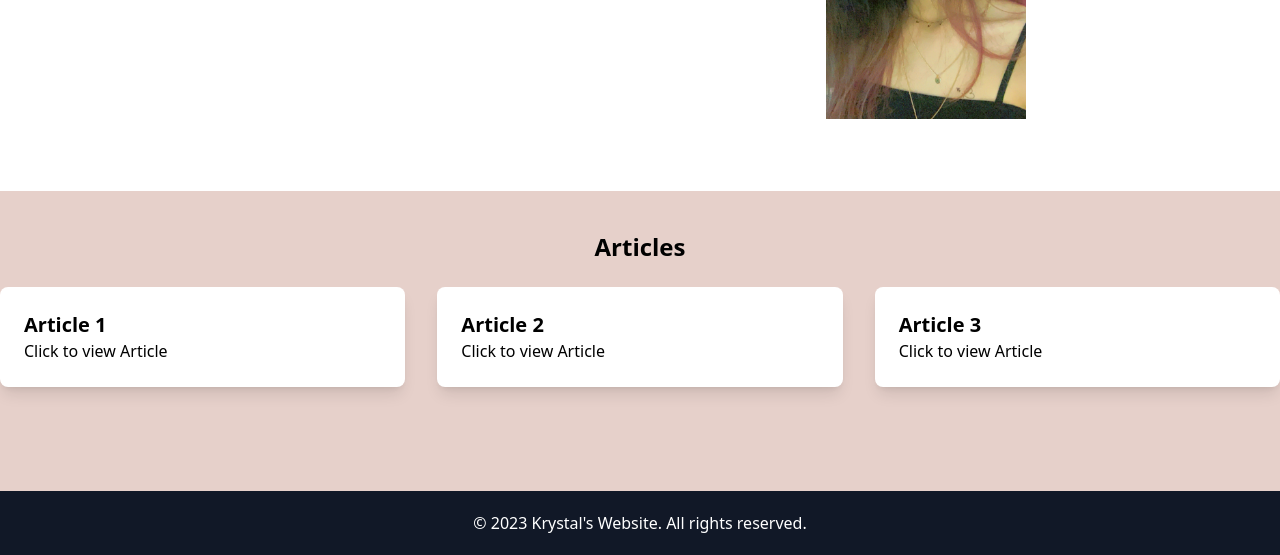
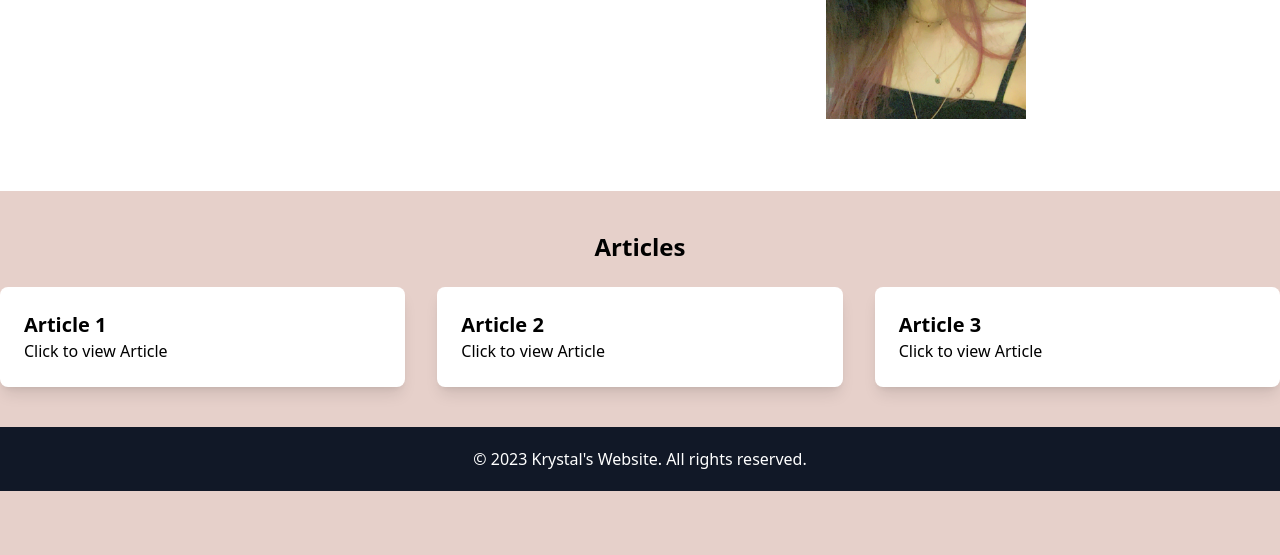
Before and after one commit to krystalZin/Portfolio, a plain HTML site: page index.html in a window 1280 px wide. Shown: the part 369-924 px from the top of the page. After the commit the page ends 860 px from the top, so only its background shows below. Drawn offline with nearby package versions, Linux system fonts and the light colour scheme.

Commit message:
fixed issue with overflow

```diff
--- a/index.html
+++ b/index.html
@@ -1,6 +1,5 @@
 <!DOCTYPE html>
 <html lang="en">
-
 <head>
     <meta charset="UTF-8">
     <meta name="viewport" content="width=device-width, initial-scale=1.0">
@@ -10,8 +9,8 @@
     <link src="style.css" rel="stylesheet">
     <script src="https://cdn.tailwindcss.com"></script>
 </head>
+<body class="bg-[#E6D0CA] font-sans">
 
-<body class="bg-[#E6D0CA] font-sans">
     <nav class="bg-[#313035] p-4">
         <div class="container mx-auto flex justify-between items-center">
             <a href="index.html" class="text-[#F38AA5] text-lg italic">Krystal</a>
@@ -34,10 +33,9 @@
             </div>
         </div>
     </nav>
-    <div class="min-h-screen">
+
     <header class="bg-white text-black py-10">
-            <div
-                class="container mx-auto header-container flex flex-col lg:flex-row items-center justify-center lg:text-left">
+        <div class="container mx-auto header-container flex flex-col lg:flex-row items-center justify-center lg:text-left">
             <div class="header-content px-5 text-center lg:text-left">
                 <h1 class="text-2xl font-semibold mb-3">Ngu Eain (Krystal) Zin</h1>
                 <p class="text-lg mb-2">Computer Science Student at Toronto Metropolitan University</p>
@@ -52,13 +50,14 @@
                             d="M215.7 499.2C267 435 384 279.4 384 192C384 86 298 0 192 0S0 86 0 192c0 87.4 117 243 168.3 307.2c12.3 15.3 35.1 15.3 47.4 0zM192 128a64 64 0 1 1 0 128 64 64 0 1 1 0-128z" />
                     </svg>
                     Toronto, ON
+                </p>
             </div>
-                <img src="public/profile.jpg" alt="Profile Picture"
-                    class="profile-image py-8 ml-3 rounded-lg lg:max-w-[200px]" width="200px">
+            <img src="public/profile.jpg" alt="Profile Picture" class="profile-image py-8 ml-3 rounded-lg lg:max-w-[200px]" width="200px">
         </div>
     </header>
-        <section class="container mx-auto py-10">
-            <h2 class="text-2xl font-semibold mb-6 text-center">Articles</h2>
+
+    <div class="container mx-auto max-w-screen-xl py-10 px-4 md:px-0">
+        <h2 class="text-2xl font-semibold mb-6 text-center text-black">Articles</h2>
         <div class="grid grid-cols-1 sm:grid-cols-2 md:grid-cols-3 gap-8">
             <a href="https://www.github.com" target="_blank"
                 class="bg-white rounded-lg hover:bg-stone-500 shadow-lg p-6">
@@ -76,8 +75,8 @@
                 <p>Click to view Article</p>
             </a>
         </div>
-        </section>
     </div>
+
     <footer class="bg-gray-900 text-white py-5">
         <div class="container mx-auto text-center">
             <p>&copy; 2023 Krystal's Website. All rights reserved.</p>
@@ -89,10 +88,9 @@
         const mobileMenu = document.getElementById("mobile-menu");
 
         const toggleMobileMenu = () => {
-            console.log('toggle')
             if (mobileMenu.classList.contains("hidden")) {
-                mobileMenu.classList.remove("hidden")
-                menuToggle.classList.add("hidden")
+                mobileMenu.classList.remove("hidden");
+                menuToggle.classList.add("hidden");
                 mobileMenu.style.position ="fixed";
                 mobileMenu.style.top = "0";
                 mobileMenu.style.left = "0";
@@ -104,8 +102,8 @@
                 mobileMenu.style.justifyContent = "center";
                 mobileMenu.style.alignItems = "center";
             } else {
-                mobileMenu.classList.add("hidden")
-                menuToggle.classList.remove("hidden")
+                mobileMenu.classList.add("hidden");
+                menuToggle.classList.remove("hidden");
                 mobileMenu.style.position ="";
                 mobileMenu.style.top = "";
                 mobileMenu.style.left = "";
@@ -121,9 +119,7 @@
 
         menuToggle.addEventListener("click", toggleMobileMenu);
         mobileMenu.addEventListener("click", toggleMobileMenu);
-
     </script>
 
 </body>
-
 </html>
```
Lines whose indentation alone changed are shown as unchanged.
